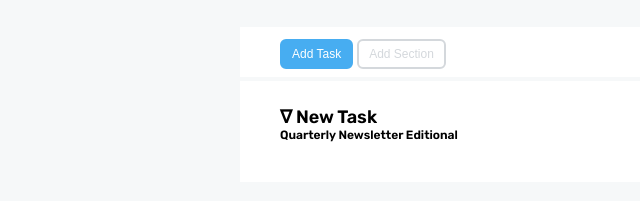
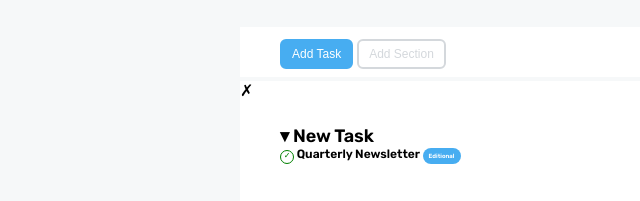
Before and after one commit to AnatoliyZakhryapin/html-css-toboolist, a plain HTML site: page index.html in a window 1280 px wide. Shown: the part 78-279 px from the top of the page, without its empty margins (0-640 px from the left). Drawn offline with Linux system fonts and the light colour scheme.

Commit message:
Add correzione classi button

```diff
--- a/css/style.css
+++ b/css/style.css
@@ -32,6 +32,9 @@ ul, ol {
     background-color: white;
 }
 
+.bg-blu {
+    background-color: #47adf1;
+}
 /*
 HEADER
 */
@@ -65,7 +68,7 @@ navigation
 .toboolist__menu {
     border-bottom: 4px solid #f6f8f9;
 }
-.toboolist__menu-button1 {
+.toboolist__nav-button-bg-blu {
     border: 2px solid #47adf1;
     background-color: #47adf1;
     color: white;
@@ -78,7 +81,7 @@ navigation
     margin-left: 40px;
 }
 
-.toboolist__menu-button2 {
+.toboolist__nav-button-bg-white {
 
 
     border: 2px solid #d4d8dc;
@@ -108,3 +111,27 @@ navigation
     font-size: 12px;
     font-weight: 50;
   }
+
+  /*
+  MARKER
+  */
+
+  .list-button {
+    color: white;
+    font-size: 6px;
+    font-weight: lighter;
+    padding: 4px 6px;
+    text-align: center;
+    border-radius: 8px;
+  }
+
+  .check-complited {
+    font-size: 8px;
+    display: inline-block;
+	width: 14px;
+	height: 14px;
+    border: 1px solid green;
+    border-radius: 50%;
+    text-align: center;
+    color: green;
+  }
--- a/index.html
+++ b/index.html
@@ -20,18 +20,18 @@
     <main class="conteiner bg-white toboolist">
         <!--Barra navigazione con i tasti-->
         <nav class="toboolist__menu">
-            <button class="toboolist__menu-button1">Add Task</button>
-            <button class="toboolist__menu-button2">Add Section</button>
+            <button class="toboolist__nav-button-bg-blu">Add Task</button>
+            <button class="toboolist__nav-button-bg-white">Add Section</button>
         </nav>
-
+        &#10007;
         <!--Todoolist-->
         <section>
             <!--New Task-->
-        <ul class="toboolist__list-todo"> &nabla; New Task
+        <ul class="toboolist__list-todo"> &blacktriangledown; New Task
             <li>
-                <span></span>
+                <span class="check-complited">&#10003;</span>
                 Quarterly Newsletter
-                <span>Editional</span>
+                <span class="list-button bg-blu">Editional</span>
             </li>
         </ul>
 
```
